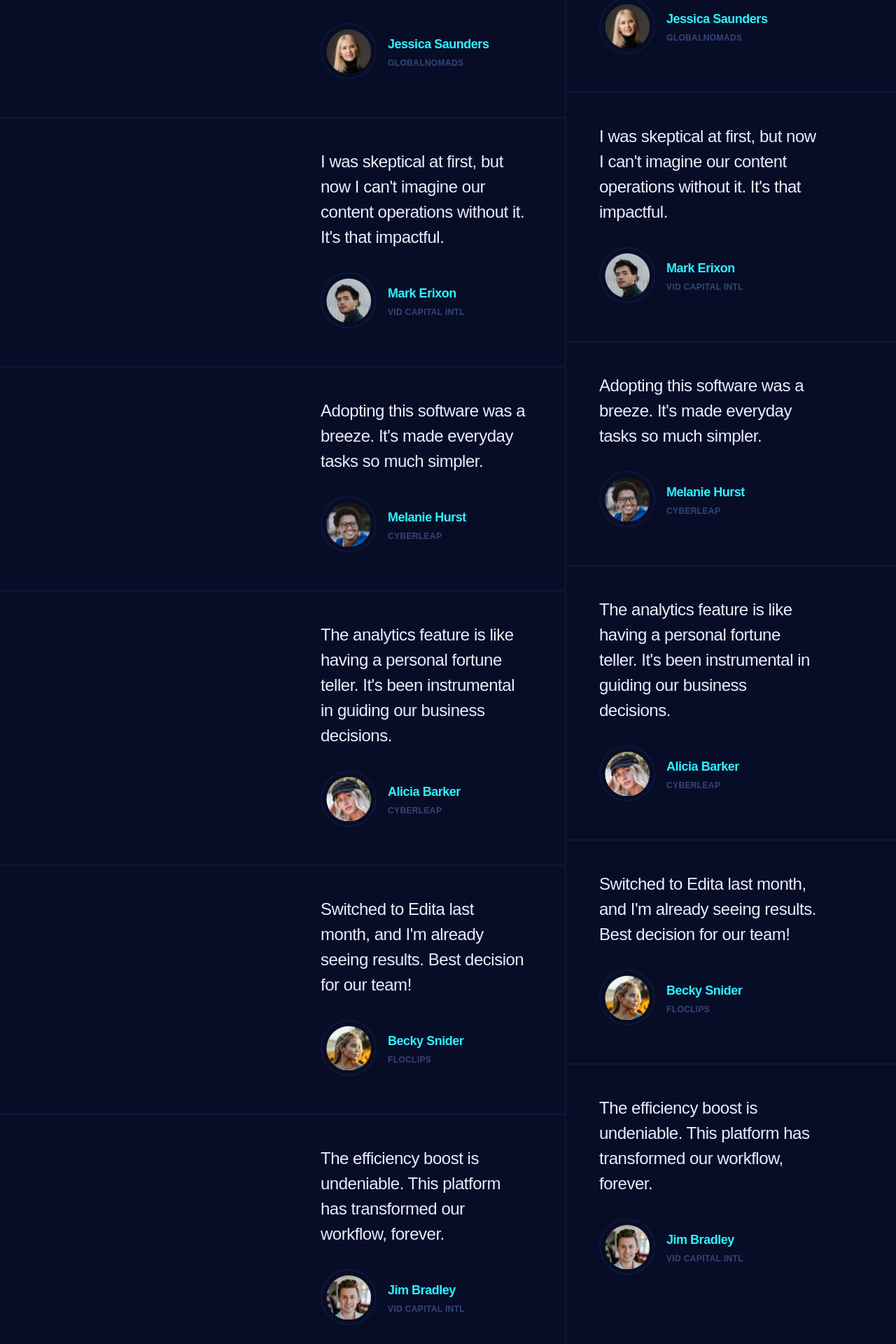
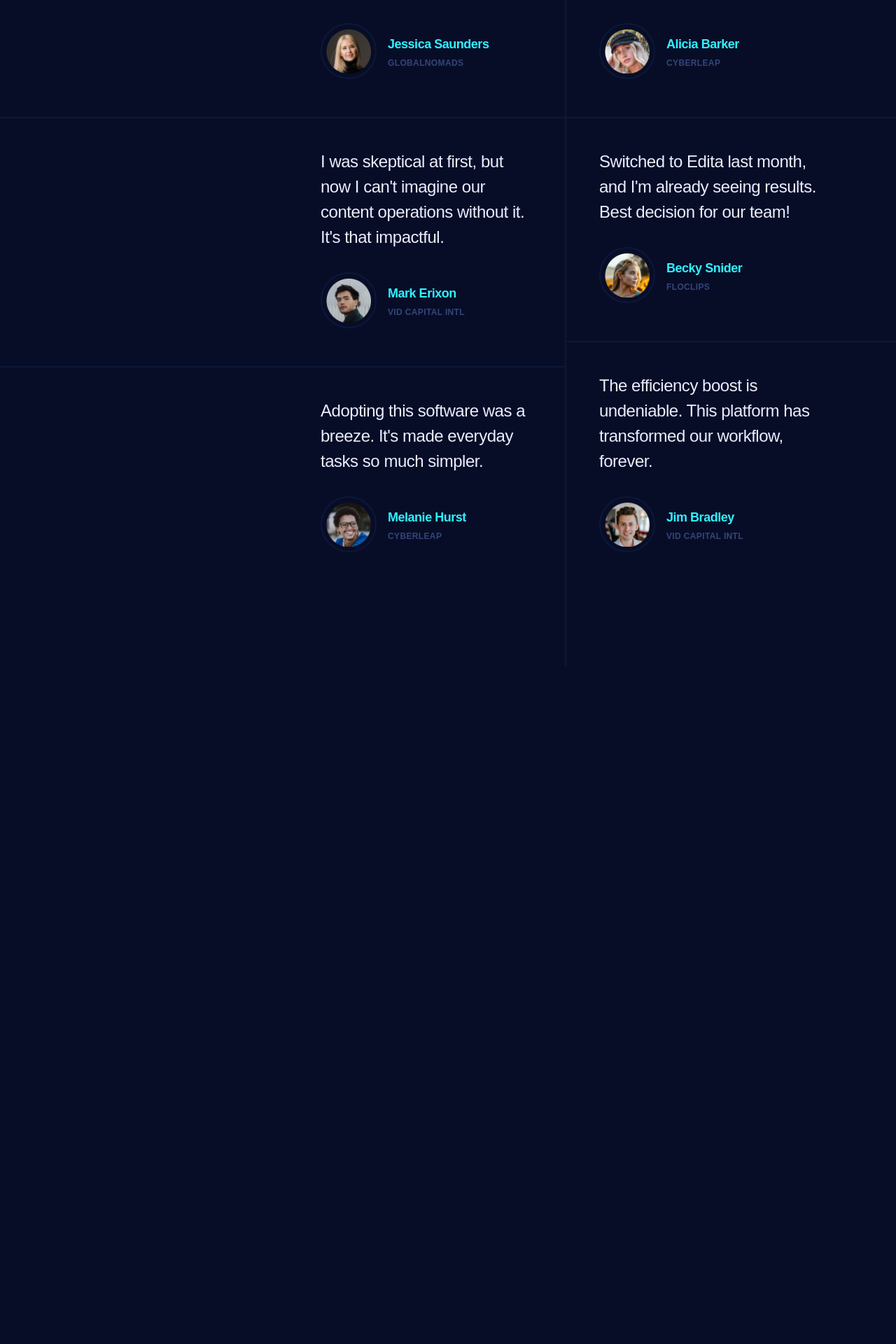
Before and after one commit to amin-nassar/edita, a React (Vite) app: page / in a window 1280 px wide. Shown: the part 4620-6540 px from the top of the page at 70% size. After the commit the page ends 5577 px from the top, so only its background shows below. Built offline with nearby package versions, Linux system fonts and the light colour scheme.

Commit message:
Removed duplicated testimonials.

```diff
--- a/src/constants.ts
+++ b/src/constants.ts
@@ -208,53 +208,4 @@ export const testimonials: Testimonial[] = [
     comment:
       "The efficiency boost is undeniable. This platform has transformed our workflow, forever.",
   },
-].concat([
-  {
-    id: 1,
-    name: "Jessica Saunders",
-    role: "Globalnomads",
-    avatarUrl: "/images/testimonials/jessica-saunders.png",
-    comment:
-      "Edita's customer support is second to none! They’re like my tech superheroes, always there when I need them.",
-  },
-  {
-    id: 2,
-    name: "Mark Erixon",
-    role: "Vid capital intl",
-    avatarUrl: "/images/testimonials/mark-erixon.png",
-    comment:
-      "I was skeptical at first, but now I can't imagine our content operations without it. It's that impactful.",
-  },
-  {
-    id: 3,
-    name: "Melanie Hurst",
-    role: "Cyberleap",
-    avatarUrl: "/images/testimonials/melanie-hurst.png",
-    comment:
-      "Adopting this software was a breeze. It's made everyday tasks so much simpler.",
-  },
-  {
-    id: 4,
-    name: "Alicia Barker",
-    role: "Cyberleap",
-    avatarUrl: "/images/testimonials/alicia-barker.png",
-    comment:
-      "The analytics feature is like having a personal fortune teller. It's been instrumental in guiding our business decisions.",
-  },
-  {
-    id: 5,
-    name: "Becky Snider",
-    role: "Floclips",
-    avatarUrl: "/images/testimonials/becky-snider.png",
-    comment:
-      "Switched to Edita last month, and I'm already seeing results. Best decision for our team!",
-  },
-  {
-    id: 6,
-    name: "Jim Bradley",
-    role: "Vid capital intl",
-    avatarUrl: "/images/testimonials/jim-bradley.png",
-    comment:
-      "The efficiency boost is undeniable. This platform has transformed our workflow, forever.",
-  },
-]);
+];
```
